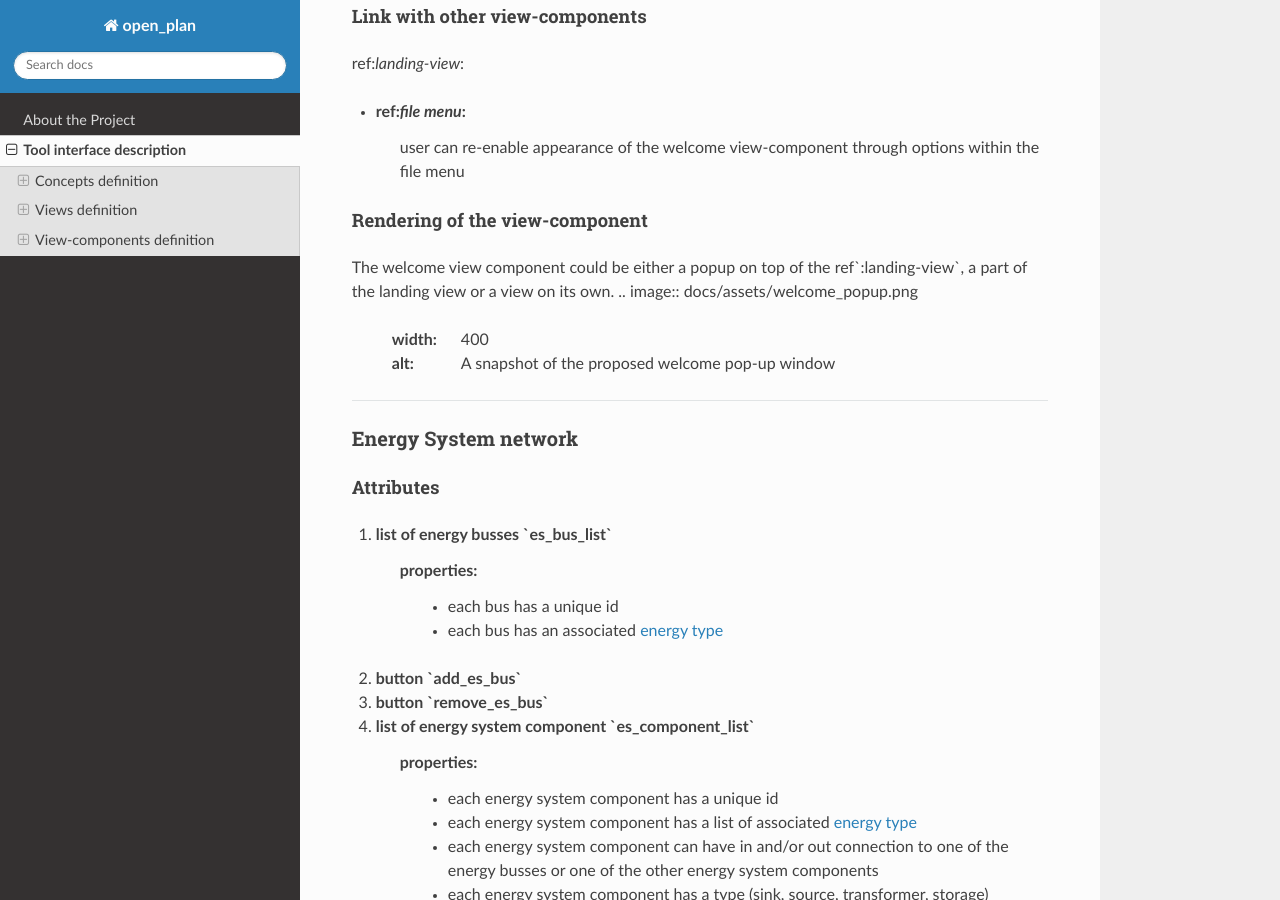
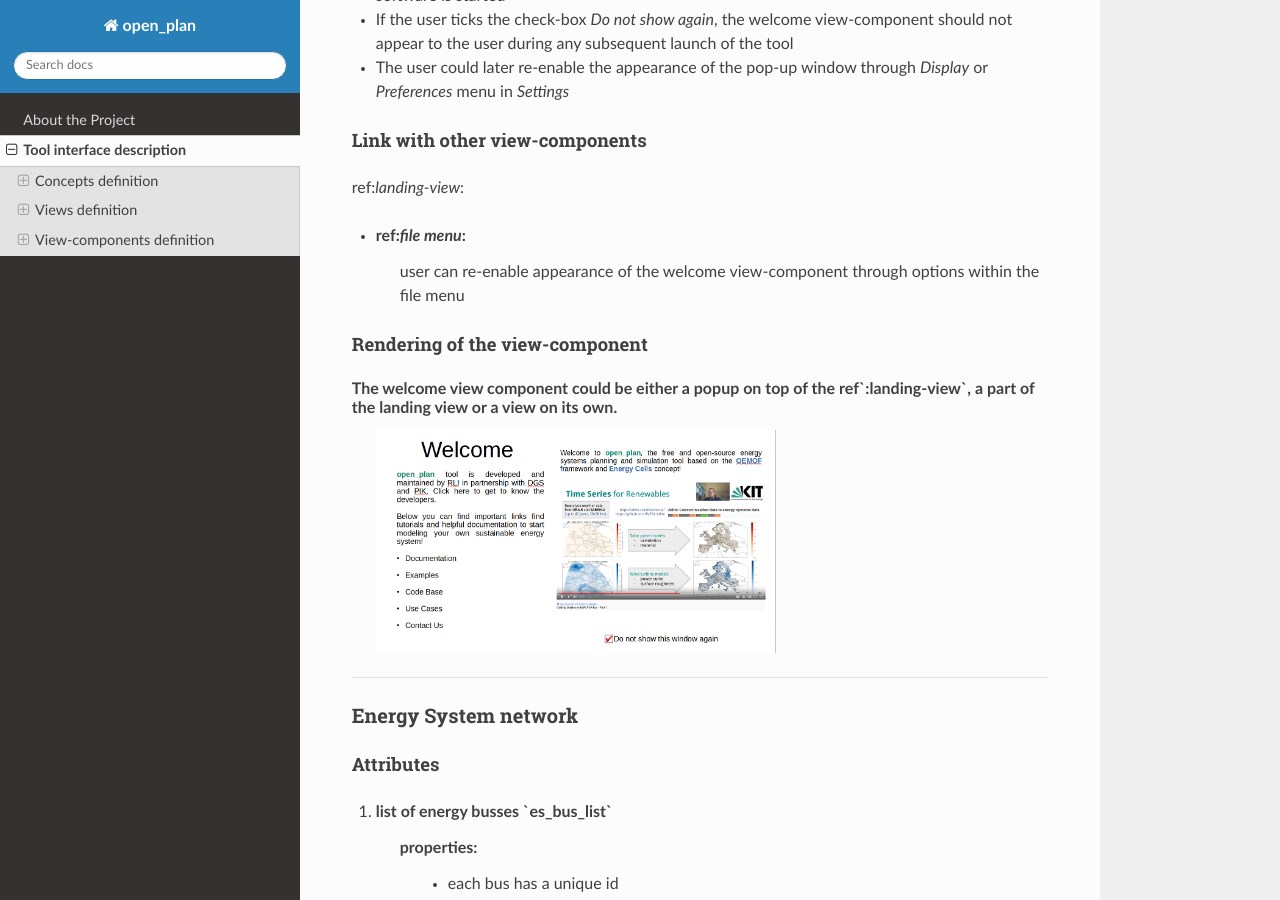
Before and after one commit to rl-institut/open_plan, a Sphinx documentation site: the page built from docs/tool_interface.rst, in a window 1280 px wide and 900 px high, scrolled down 6717 px. Built offline with Sphinx 7.4.7 and the Read the Docs theme 2.0.0, drawn with Linux system fonts in a browser that asks for light colours; formulas are drawn with MathJax 3.

Commit message:
Fix image insertion inside RTD

```diff
--- a/docs/view_components/flow_chart.rst
+++ b/docs/view_components/flow_chart.rst
@@ -54,6 +54,7 @@
 * Horizontally placed just below the top margin of the view
 * The progression bar or Progression bar is present on every view of the tool UI
 
-.. image:: docs/assets/flow_chart.png
-   :width: 400
-   :alt: An example of the proposed rendering of the Progression bar
+.. image:: _files/flow_chart.png
+    :target: _images/flow_chart.png
+    :width: 400
+    :alt: An example of the proposed rendering of the Progression bar
--- a/docs/view_components/welcome.rst
+++ b/docs/view_components/welcome.rst
@@ -46,6 +46,7 @@
 Rendering of the view-component
 ^^^^^^^^^^^^^^^^^^^^^^^^^^^^^^^
 The welcome view component could be either a popup on top of the ref`:landing-view`, a part of the landing view or a view on its own.
-.. image:: docs/assets/welcome_popup.png
-   :width: 400
-   :alt: A snapshot of the proposed welcome pop-up window
+    .. image:: _files/welcome_popup.png
+        :target: _images/welcome_popup.png
+        :width: 400
+        :alt: A snapshot of the proposed welcome pop-up window
```
